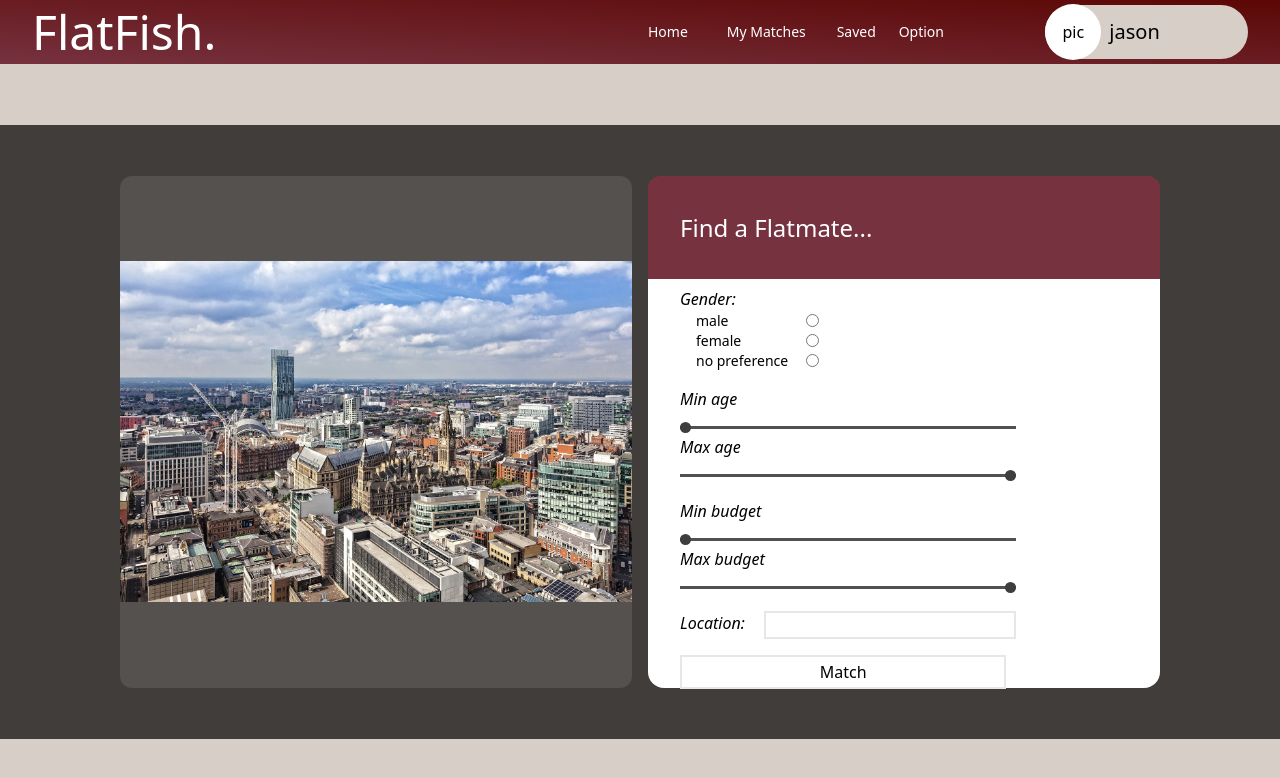
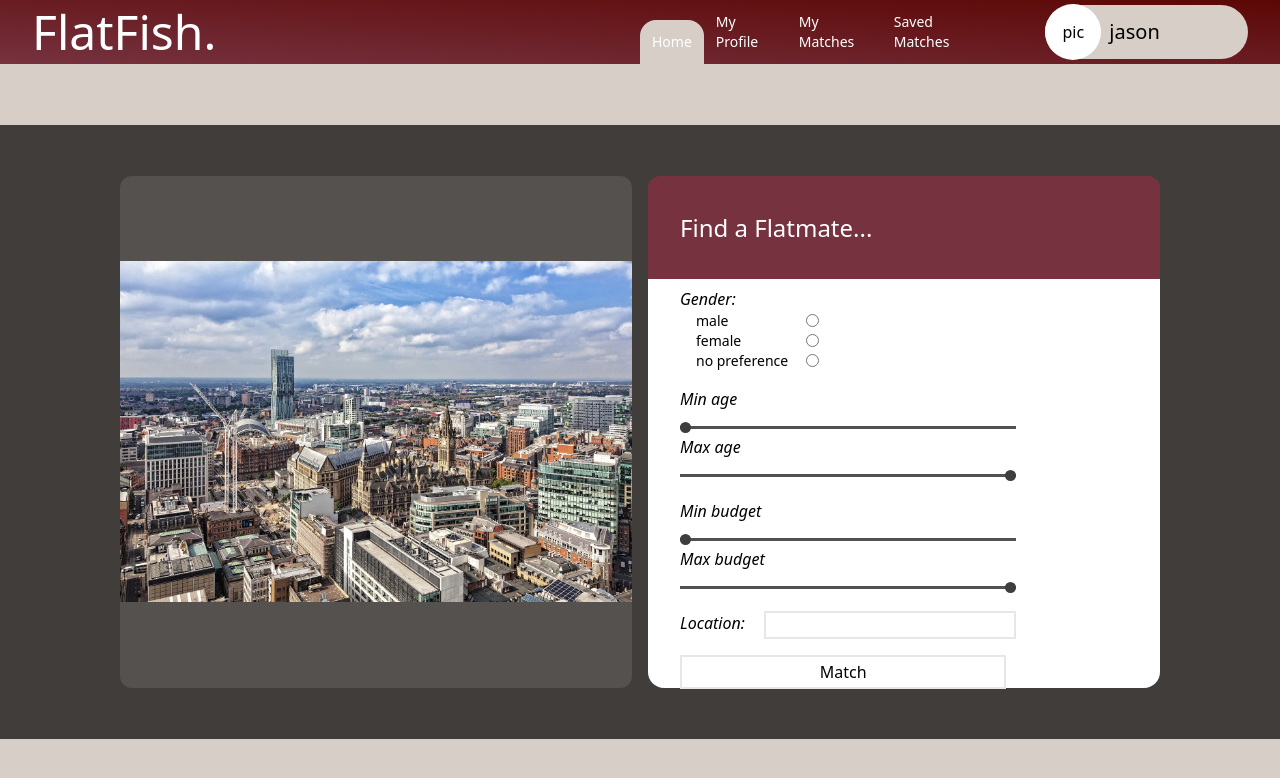
Before and after one commit to LuShuhong/Flatfish-Flatmate-Searching, a React (Create React App) app in the folder ui/: page / in a window 1280 px wide. Shown: the top 778 px of the page. Built offline with nearby package versions, Linux system fonts and the light colour scheme.

Commit message:
Make switch pages

```diff
--- /dev/null
+++ b/ui/src/components/NavigationButton/NavigationButton.tsx
@@ -0,0 +1,33 @@
+import { Link } from "react-router-dom";
+
+interface Props {
+  pageName: string;
+  curPage: string;
+  handlePageChange: (newPage: string) => void;
+  routeTo: string;
+}
+
+export const NavigationButton: React.FC<Props> = ({
+  pageName,
+  curPage,
+  handlePageChange,
+  routeTo,
+}) => {
+  return (
+    <div
+      className={`flex justify-center h-full duration-200 cursor-pointer hover:scale-110 hover:mt-3 ${
+        curPage === pageName ? "items-end" : "items-center"
+      }`}
+    >
+      <Link
+        to={routeTo}
+        className={`p-3 ${
+          curPage === pageName ? "bg-[#D7CEC7] rounded-t-2xl" : ""
+        }`}
+        onClick={() => handlePageChange(pageName)}
+      >
+        {pageName}
+      </Link>
+    </div>
+  );
+};
--- a/ui/src/components/NavigationButtons/NavigationButtons.tsx
+++ b/ui/src/components/NavigationButtons/NavigationButtons.tsx
@@ -1,24 +1,29 @@
-import { Link } from "react-router-dom";
+import { useState } from "react";
+import { NavigationButton } from "../NavigationButton/NavigationButton";
 
 export const NavigationButtons: React.FC = () => {
+  const [page, setPage] = useState<string>("Home");
+  const navButtons: string[] = [
+    "Home",
+    "My Profile",
+    "My Matches",
+    "Saved Matches",
+  ];
+  const routing: string[] = ["/", "/", "/matches", "/"];
+  const handlePageChange = (newPage: string): void => {
+    setPage(() => newPage);
+  };
   return (
-    <div className="flex justify-between items-center w-1/2 h-full text-sm text-white">
-      <div className="flex items-center justify-center h-full duration-200 cursor-pointer hover:scale-110 hover:mt-3">
-        <Link to="/" className="p-2">
-          Home
-        </Link>
-      </div>
-      <div className="flex items-center justify-center h-full hover:scale-110 duration-200 cursor-pointer hover:mt-3">
-        <Link to="/matches" className="p-2">
-          My Matches
-        </Link>
-      </div>
-      <div className="flex items-center justify-center h-full hover:scale-110 duration-200 cursor-pointer hover:mt-3">
-        Saved
-      </div>
-      <div className="flex items-center justify-center h-full hover:scale-110 duration-200 cursor-pointer hover:mt-3">
-        Option
-      </div>
+    <div className="flex justify-between items-center w-7/12 h-full text-sm text-white">
+      {navButtons.map((pageName: string, index: number) => (
+        <NavigationButton
+          pageName={pageName}
+          curPage={page}
+          handlePageChange={handlePageChange}
+          routeTo={routing[index]}
+          key={index}
+        />
+      ))}
     </div>
   );
 };
```
